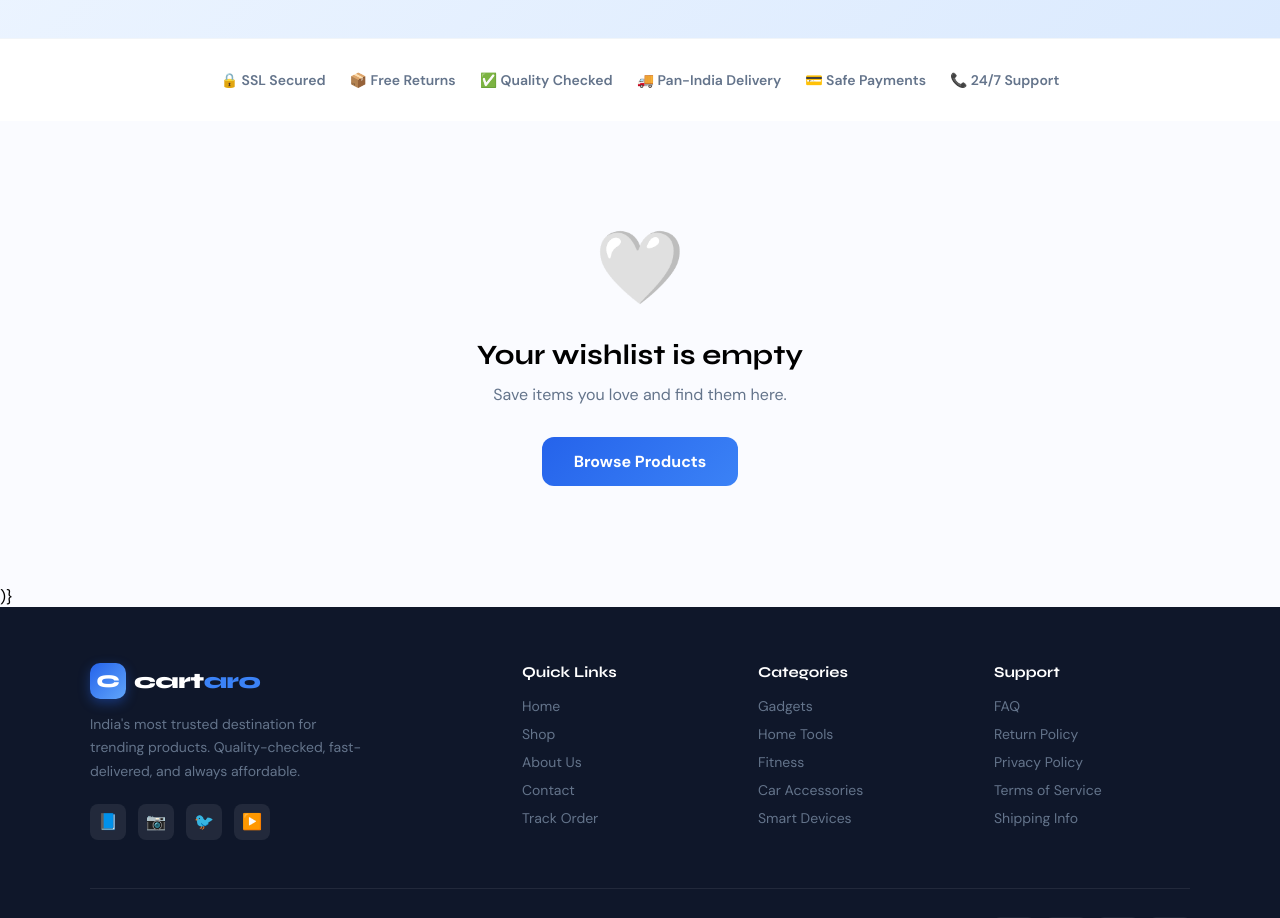
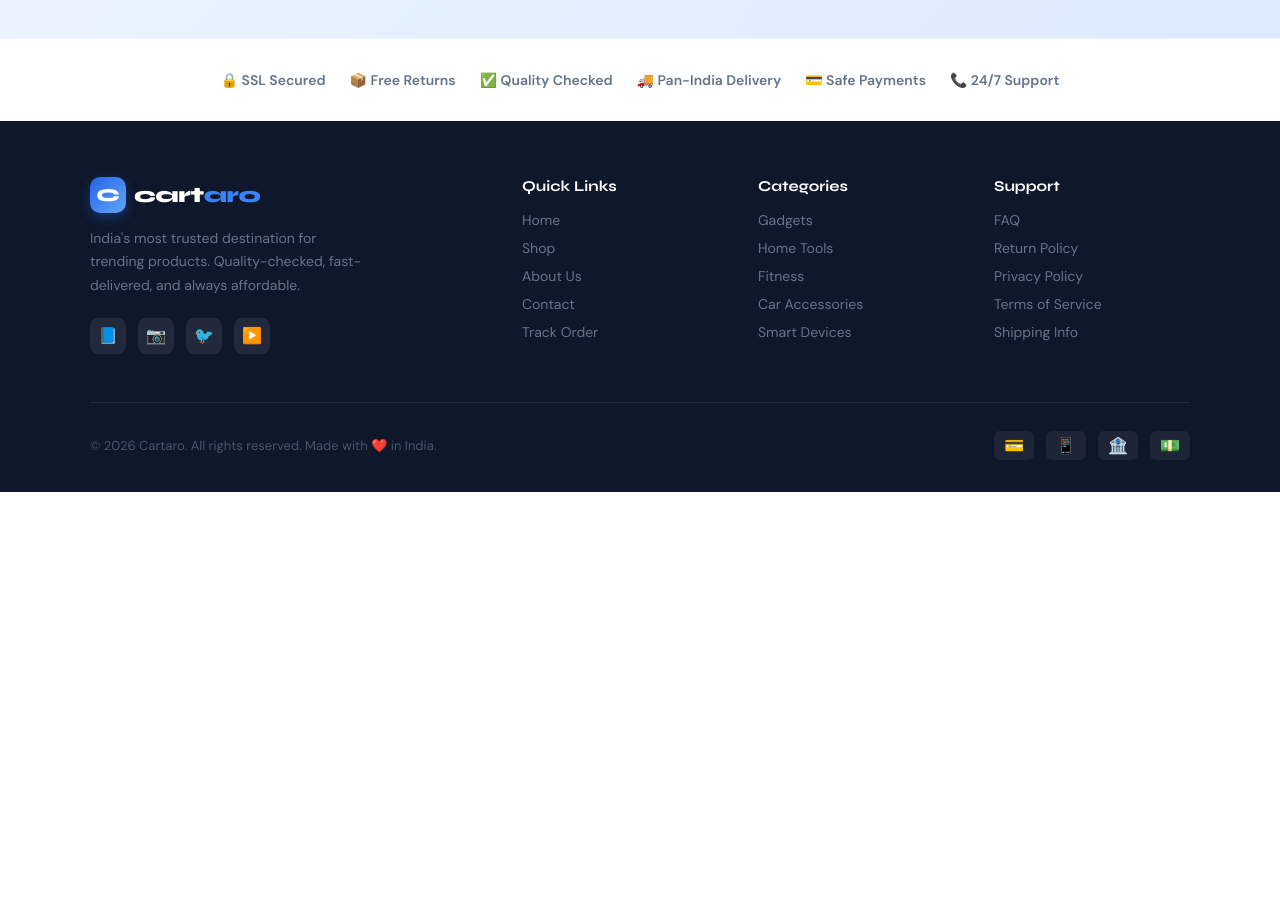
Before and after one commit to Git-Abh/cartaro-store, a React (Create React App) app: page / in a window 1280 px wide. Shown: the part 4560-5478 px from the top of the page. After the commit the page ends 5052 px from the top, so only its background shows below. Built offline with nearby package versions, Linux system fonts and the light colour scheme.

Commit message:
fix: wishlist page conditional render

```diff
--- a/src/App.js
+++ b/src/App.js
@@ -3568,14 +3568,13 @@ export default function App() {
             setPage={setPage}
           />
         )}
-        <WishlistPage
+        {page === "wishlist" && (<WishlistPage
             wishlist={wishlist}
             products={PRODUCTS}
             onAddToCart={addToCart}
             onWishlist={toggleWishlist}
             setPage={setPage}
-          />
-        )}
+          />)}
         {page === "cart" && (
           <CartPage
             cart={cart}
```
